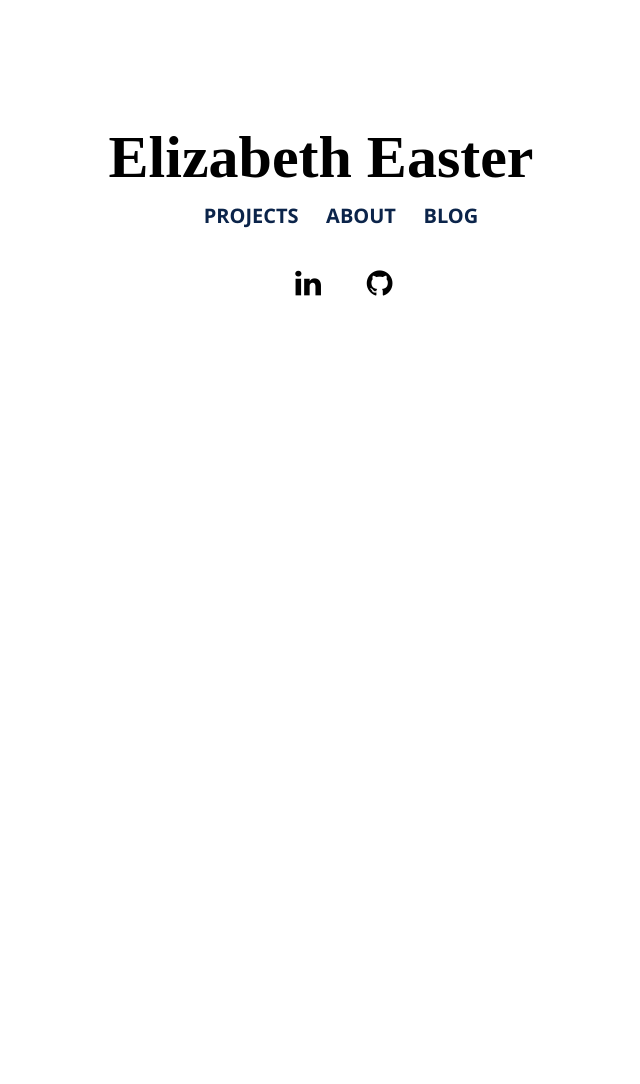
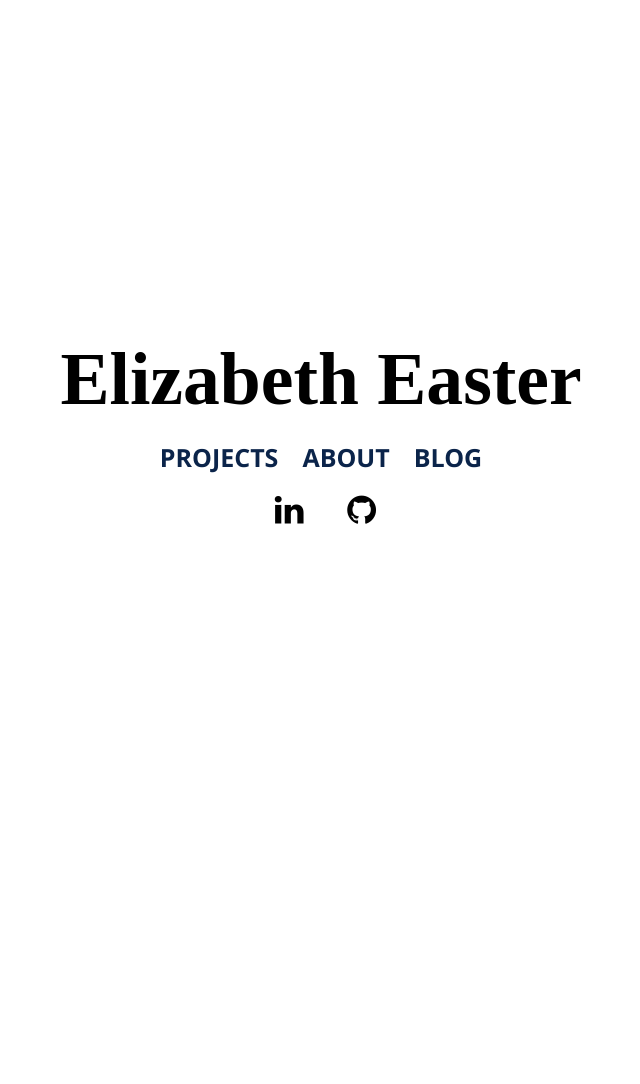
Before and after one commit to edeaster/edeaster.github.io, a Jekyll site: the page index.html, which Jekyll copies as it is, in a window 1280 px wide. Shown: the whole page, without its empty margins (319-959 px from the left). Built offline with Jekyll 4.4.1, drawn with Linux system fonts in a browser that asks for light colours; before the commit the page ends 900 px from its top, so only the background shows below that.

Commit message:
updated homepage for mobile

```diff
--- a/_layouts/default.html
+++ b/_layouts/default.html
@@ -28,7 +28,7 @@
 
   <nav class= "nav_main" id="navbar">
      <h1 class="header_main__logo">
-        <a class="header_main__link img-link" href="/" title="elizabetheaster.com">
+        <a class="header_main__link img-link" href="/"  alt="Elizabeth Easter"  title="elizabetheaster.com">
             <img class="main_logo" src='na' >
         </a>
       </h1>
--- a/css/home.css
+++ b/css/home.css
@@ -6,39 +6,44 @@
   line-height: 1.4;
 }
 
-
-.item1{ grid-area: Header;}
-.item2{ grid-area: Right; }
-.item3{ grid-area: Left;}
-.item4{ grid-area: Main;}
-.item5{ grid-area: Footer;}
-
 .grid-container{
   display: grid;
-  grid-template-areas: 'Header Header Header Header Header'
-                        'Left Main Main Main Right'
-                        'Left Main Main Main Right'
-                        'Footer Footer Footer Footer Footer';
-  padding: 10px;
-  Height: 600px;
+  grid-template-columns: repeat(10,1fr);
+  grid-template-rows: repeat(10, 1fr);
+
 }
 
-.grid-container > div {
-  text-align: center;
-  font-size: 30px;
-  line-height: 15px;
+.info{
+	grid-column: 1/-1;
+	grid-row: 4/6;
+	justify-self:center;
+}
+.name{
+
+	padding: 0 0;
+	margin: 0 0;
+	text-align:center;
+	font-size: calc(3em + 2vw);
 
 }
 
 .nav_list{
   list-style: none;
   text-align: center;
+  padding: 0 0;
+  margin: 0 0;
+}
+
+.icon-list{
+	padding: 0 0;
+	margin: 0 0;
+	text-align: center;
 }
 
 div ul li{
   display: inline;
   margin: 10px;
-
+  font-size: calc(.5em + 2vw);
 }
 
 .fa {
@@ -65,7 +70,7 @@
 }
 
 a.nav_bar_link {
-  font-size: 20px;
+  font-size: 25px;
   text-decoration: none;
   color: #0B244A;
   text-transform: uppercase;
@@ -76,11 +81,18 @@
 @media (max-width: 600px) {
   .grid-container  {
     display: grid;
-    grid-template-areas:
-      'Header Header Header Header Header'
-      'Left Left Left Left Left'
-      'Main Main Main Main Main '
-      'Right Right Right Right Right Right'
-      'Footer Footer Footer Footer Footer ';
+
   }
+
+  .name{
+
+	padding: 0 0;
+	margin: 0 0;
+	text-align:center;
+	font-size: 12vw;
+
 }
+a.nav_bar_link {
+  font-size: 5vw;
+}
+}
--- a/index.html
+++ b/index.html
@@ -26,11 +26,9 @@
 
 
   <div class = "grid-container">
-    <div class = "item1" ></div>
-    <div class = "item2" ></div>
-    <div class = "item3" ></div>
-    <div class = "item4" >
-      <h1> Elizabeth Easter </h1>
+
+    <div class = "info">
+      <h1 class= "name"> Elizabeth Easter </h1>
       <ul class = "nav_list">
 				<li><a class = "nav_bar_link" href="/projects.html">projects</a></li>
 				<li><a class = "nav_bar_link" href="/about.html">about</a></li>
@@ -41,10 +39,8 @@
           <li> <a href="https://github.com/edeaster" class="fa fa-github"></a> </li>
     </ul>
 
-
-    </div>
-    <div class = "item5"></div>
-  </div>
+      </div>
+      </div>
 
 
 
```
Also changed, not shown: css/projects.css (+25 -0 lines).
